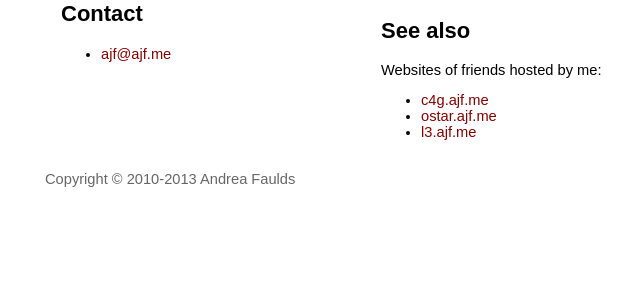
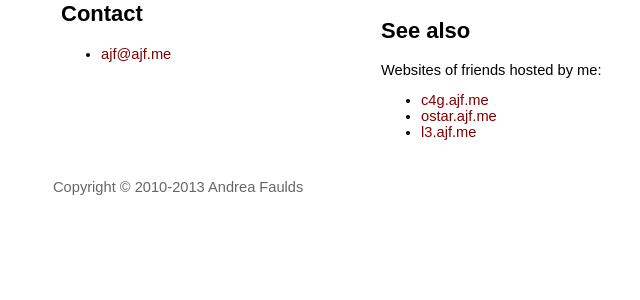
Before and after one commit to digideskio/ajf.me, a PHP site: page / in a window 1280 px wide. Shown: the part 283-583 px from the top of the page, without its empty margins (195-835 px from the left). Run offline with PHP 8.4, Linux system fonts and the light colour scheme.

Commit message:
Padded footer

```diff
--- a/htdocs/style.css
+++ b/htdocs/style.css
@@ -39,6 +39,7 @@ a img {
 
 footer {
     color: #666;
+    padding: 8px;
 }
 
 #about-me, #content, #underneath {
```
